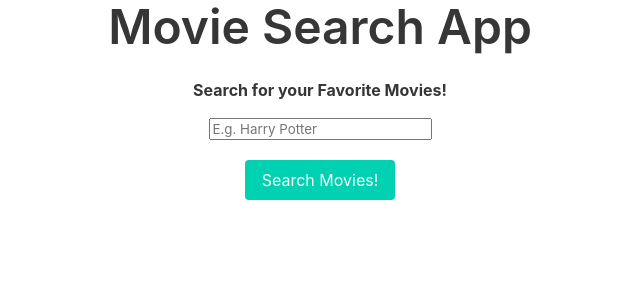
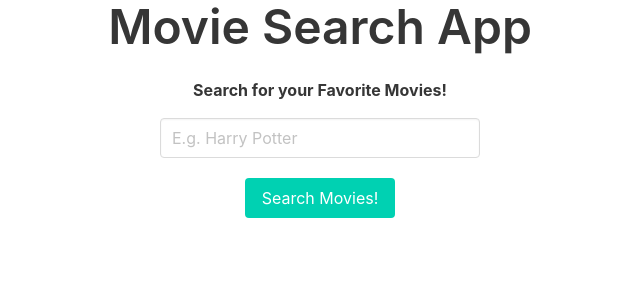
Before and after one commit to LDRMuse/react-movies, a React (Create React App) app: page / in a window 1280 px wide. Shown: the top 300 px of the page, without its empty margins (320-960 px from the left). Built offline with nearby package versions, Linux system fonts and the light colour scheme.

Commit message:
:lipstick: Create css file and use ID to set the width of the search input

```diff
--- a/src/components/MovieSearch/Cards/index.js
+++ b/src/components/MovieSearch/Cards/index.js
@@ -7,7 +7,8 @@ export const Cards = ({ movies }) => {
   const renderMovies = () => {
     return movies.map(movie => {
       return (
-        <div className='has-background-primary box has-text-centered' key={movie.id}>
+
+        <div className='content has-background-primary box has-text-centered mt-3' key={movie.id}>
           <h2 className='is-size-2'>{movie.title}</h2>
           <p>
             <img alt='movies' src={`https://image.tmdb.org/t/p/w185_and_h278_bestv2/${movie.poster_path}`}
--- a/src/components/MovieSearch/Form/Form.css
+++ b/src/components/MovieSearch/Form/Form.css
@@ -1,3 +1,3 @@
-input {
+#search {
   max-width: 25vw;
 }
--- a/src/components/MovieSearch/Form/index.js
+++ b/src/components/MovieSearch/Form/index.js
@@ -18,10 +18,9 @@ export const Form = ({ handler }) => {
       <label className="label" htmlFor="search">Search for your Favorite Movies!</label>
       <div className='field'>
         <div className="control">
-          <input className="my-2" type="search" id="search" placeholder="E.g. Harry Potter" />
+          <input className="input my-2" type="search" id="search" placeholder="E.g. Harry Potter" />
         </div>
       </div>
-
       <button className='button is-primary'>Search Movies!</button>
     </form>
 
```
